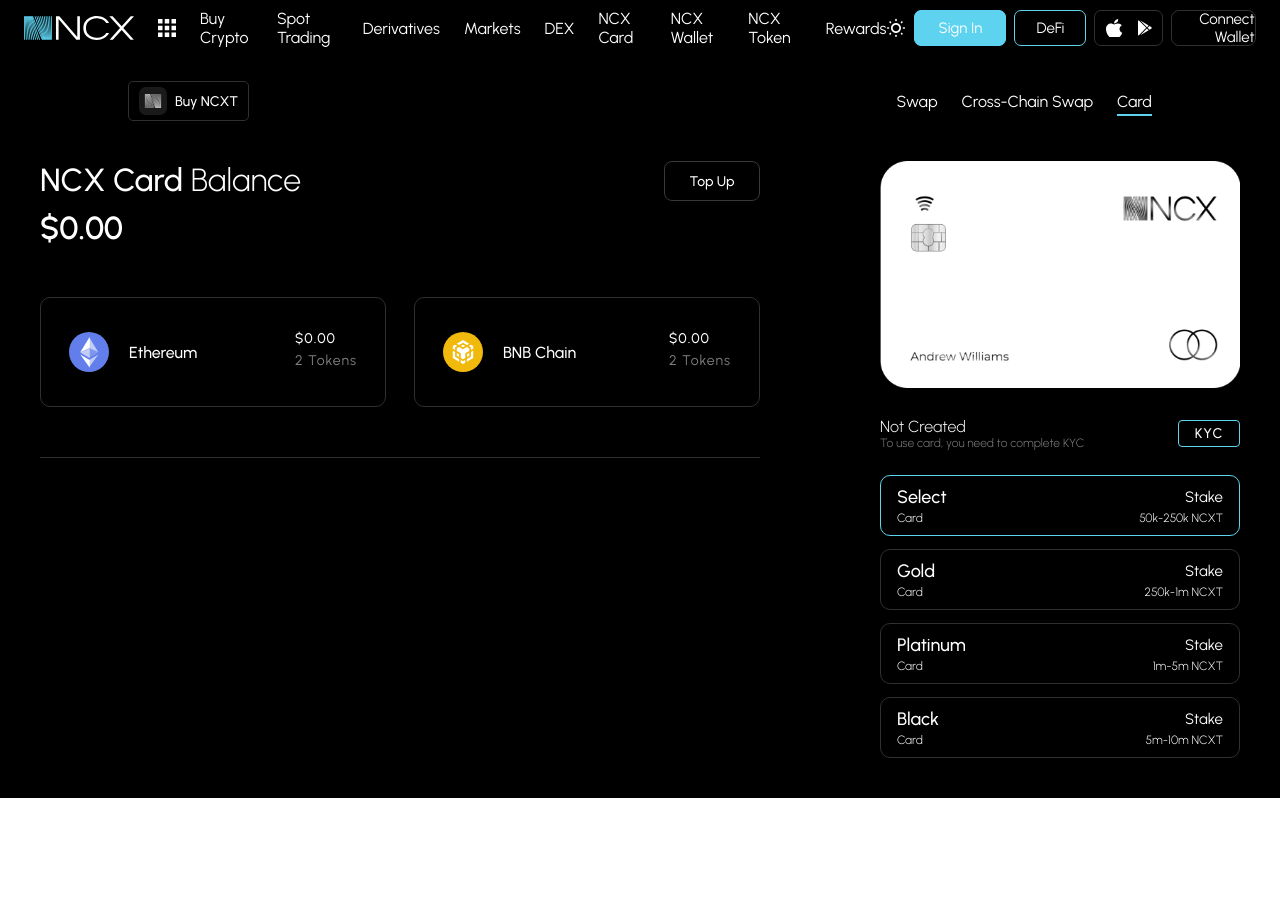
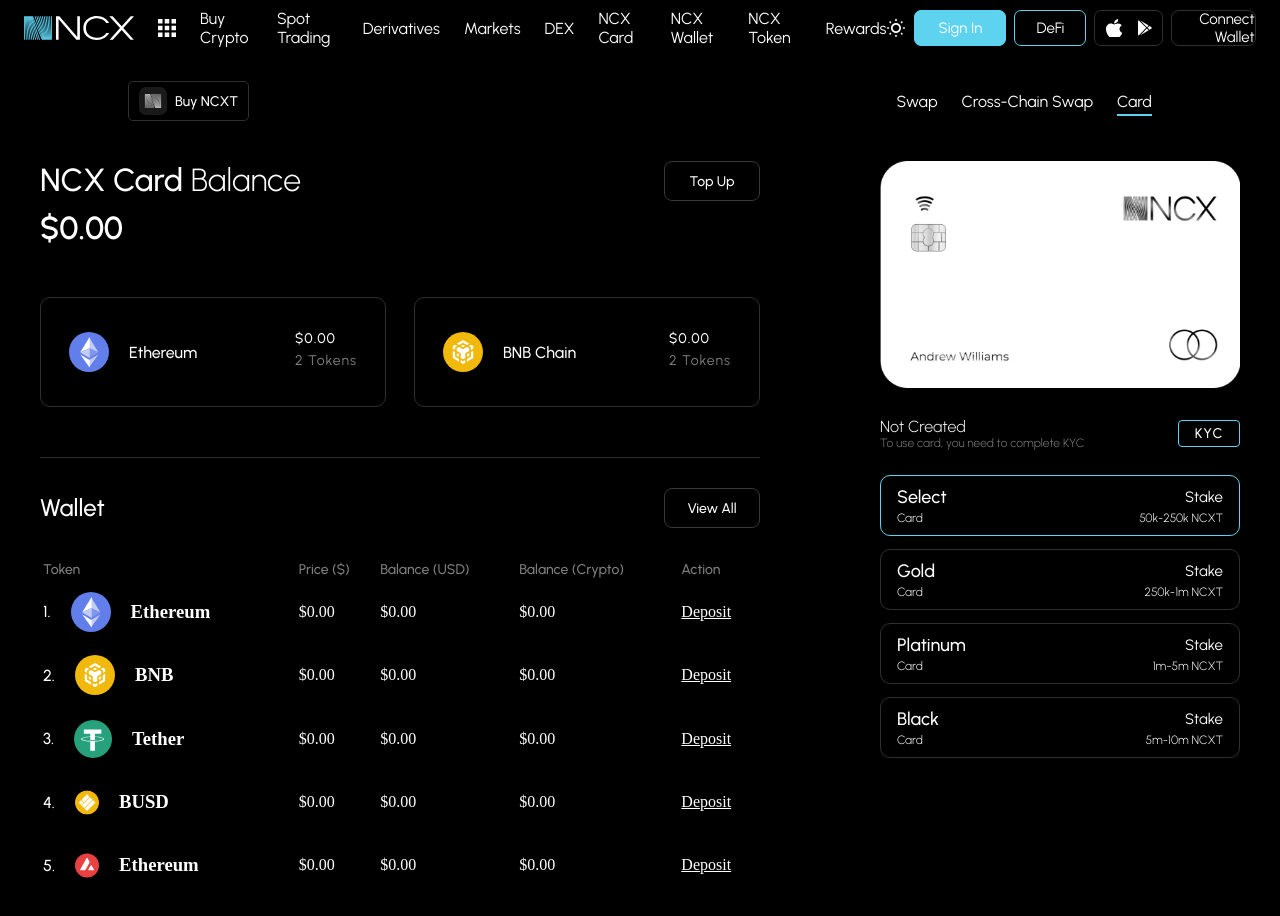
Before and after one commit to ncx-cx/ncx-card, a React (Create React App) app: page / in a window 1280 px wide. Shown: the top 916 px of the page. Before the commit the page ends 800 px from the top, so only its background shows below. Built offline with nearby package versions, Linux system fonts and the light colour scheme.

Commit message:
ncx card

```diff
--- a/src/pages/card.jsx
+++ b/src/pages/card.jsx
@@ -28,7 +28,7 @@
                                 <h1>NCX Card <span>Balance</span></h1>
                                 <h2>$0.00</h2>
                             </div>
-                            <a href="#">Top Up</a>
+                            <a className="btn-sd" href="#">Top Up</a>
                         </div>
                         <div className="token-div">
                             <div className="trhs">
@@ -51,6 +51,80 @@
                                     <p>2 Tokens</p>
                                 </div>
                             </div>
+                        </div>
+                        <div className="fgerfe">
+                            <h1>Wallet</h1>
+                            <a className="btn-sd"  href="#">View All</a>
+                        </div>
+                        <div className="wal__tbl">
+                            <table>
+                                <thead>
+                                    <tr>
+                                        <th>Token</th>
+                                        <th>Price ($)</th>
+                                        <th>Balance (USD)</th>
+                                        <th>Balance (Crypto)</th>
+                                        <th>Action</th>
+                                    </tr>
+                                </thead>
+                                <tbody>
+                                    <tr>
+                                        <td className="token">
+                                            <p>1.</p>
+                                            <Ethereum />
+                                            <h3>Ethereum</h3>
+                                        </td>
+                                        <td className="price"><p>$0.00</p></td>
+                                        <td className="bal_usd"><p>$0.00</p></td>
+                                        <td className="bal_crypto"><p>$0.00</p></td>
+                                        <td className="deposit"><a href="#">Deposit</a></td>
+                                    </tr>
+                                    <tr>
+                                        <td className="token">
+                                            <p>2.</p>
+                                            <BNB />
+                                            <h3>BNB</h3>
+                                        </td>
+                                        <td className="price"><p>$0.00</p></td>
+                                        <td className="bal_usd"><p>$0.00</p></td>
+                                        <td className="bal_crypto"><p>$0.00</p></td>
+                                        <td className="deposit"><a href="#">Deposit</a></td>
+                                    </tr>
+                                    <tr>
+                                        <td className="token">
+                                            <p>3.</p>
+                                            <USDT />
+                                            <h3>Tether</h3>
+                                        </td>
+                                        <td className="price"><p>$0.00</p></td>
+                                        <td className="bal_usd"><p>$0.00</p></td>
+                                        <td className="bal_crypto"><p>$0.00</p></td>
+                                        <td className="deposit"><a href="#">Deposit</a></td>
+                                    </tr>
+                                    <tr>
+                                        <td className="token">
+                                            <p>4.</p>
+                                            <BUSD />
+                                            <h3>BUSD</h3>
+                                        </td>
+                                        <td className="price"><p>$0.00</p></td>
+                                        <td className="bal_usd"><p>$0.00</p></td>
+                                        <td className="bal_crypto"><p>$0.00</p></td>
+                                        <td className="deposit"><a href="#">Deposit</a></td>
+                                    </tr>
+                                    <tr>
+                                        <td className="token">
+                                            <p>5.</p>
+                                            <Avalanche />
+                                            <h3>Ethereum</h3>
+                                        </td>
+                                        <td className="price"><p>$0.00</p></td>
+                                        <td className="bal_usd"><p>$0.00</p></td>
+                                        <td className="bal_crypto"><p>$0.00</p></td>
+                                        <td className="deposit"><a href="#">Deposit</a></td>
+                                    </tr>
+                                </tbody>
+                            </table>
                         </div>
                     </div>
                     <div className="col crd_div">
--- a/src/pages/style.css
+++ b/src/pages/style.css
@@ -146,7 +146,7 @@
     font-weight: 400;
     line-height: 38px;
 }
-.card_bal a {
+a.btn-sd {
     width: 94px;
     height: 38px;
     border: 1px solid #383838;
@@ -158,7 +158,7 @@
     font-family: 'urbanist-medium';
     text-decoration: none;
 }
-.card_bal a:hover{
+a.btn-sd:hover{
     border: 1px solid #5ED3F0;
 }
 #subheader .logo-nav a:hover{
@@ -212,3 +212,25 @@
     letter-spacing: 1px;
     color: rgba(255, 255, 255, 0.5) ;
 }
+.fgerfe {
+    display: flex;
+    align-items: center;
+    justify-content: space-between;
+    padding: 30px 0px;
+}
+.fgerfe h1 {
+    font-size: 24px;
+    font-family: 'urbanist-medium';
+    font-weight: 400;
+    margin: 0px;
+}
+.wal__tbl table th {
+    font-size: 14px;
+    font-family: 'urbanist-medium';
+    color: rgba(255, 255, 255, 0.5);
+    font-weight: 400;
+    text-align: left;
+}
+.wal__tbl table {
+    width: 100%;
+}
```
